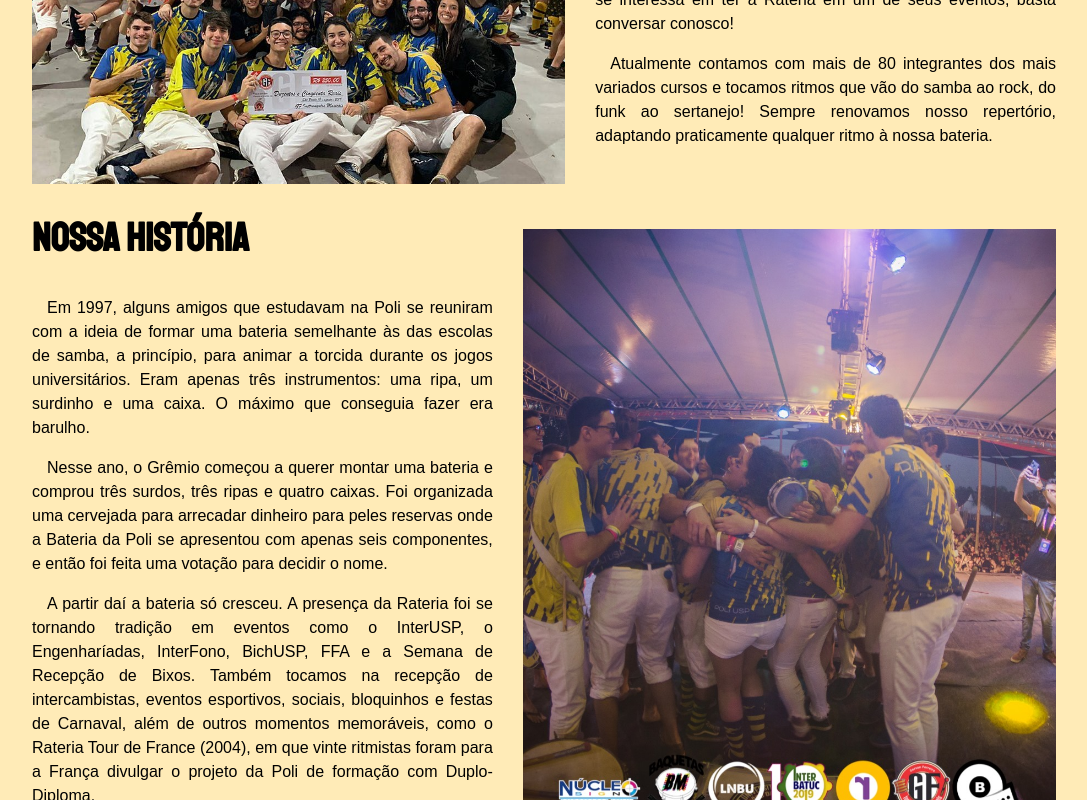
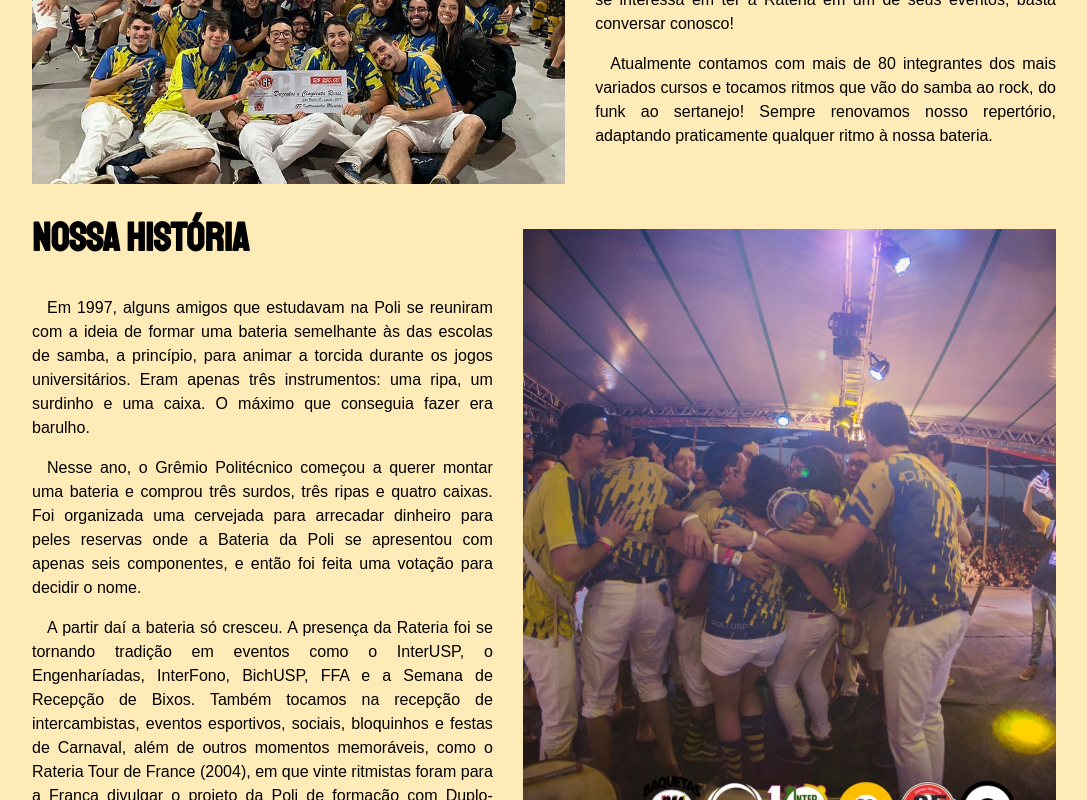
Before and after one commit to rateria/rateria-next-website, a Next.js app: page /sobre in a window 1280 px wide. Shown: the part 440-1240 px from the top of the page, without its empty margins (96-1183 px from the left). Built offline with nearby package versions, Linux system fonts and the light colour scheme; a web font is replaced by a local one.

Commit message:
fix: static export fixed

```diff
--- a/next.config.js
+++ b/next.config.js
@@ -1,4 +1,5 @@
 module.exports = {
 	reactStrictMode: true,
-	assetPrefix: './',
+	// assetPrefix: './',
+	trailingSlash: true,
 };
--- a/pages/sobre/index.tsx
+++ b/pages/sobre/index.tsx
@@ -53,11 +53,11 @@ export default function About() {
 							</p>
 
 							<p>
-								Nesse ano, o Grêmio começou a querer montar uma bateria e
-								comprou três surdos, três ripas e quatro caixas. Foi organizada
-								uma cervejada para arrecadar dinheiro para peles reservas onde a
-								Bateria da Poli se apresentou com apenas seis componentes, e
-								então foi feita uma votação para decidir o nome.
+								Nesse ano, o Grêmio Politécnico começou a querer montar uma
+								bateria e comprou três surdos, três ripas e quatro caixas. Foi
+								organizada uma cervejada para arrecadar dinheiro para peles
+								reservas onde a Bateria da Poli se apresentou com apenas seis
+								componentes, e então foi feita uma votação para decidir o nome.
 							</p>
 							<p>
 								A partir daí a bateria só cresceu. A presença da Rateria foi se
```
Also changed, not shown: 1 other file (tests, documents, lock files or other folders).
